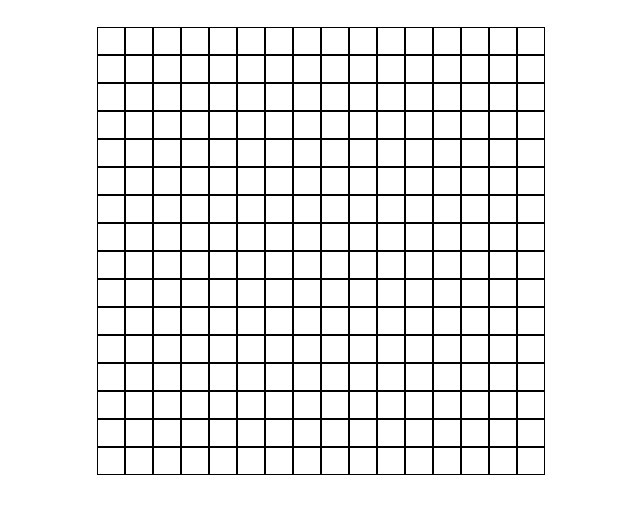
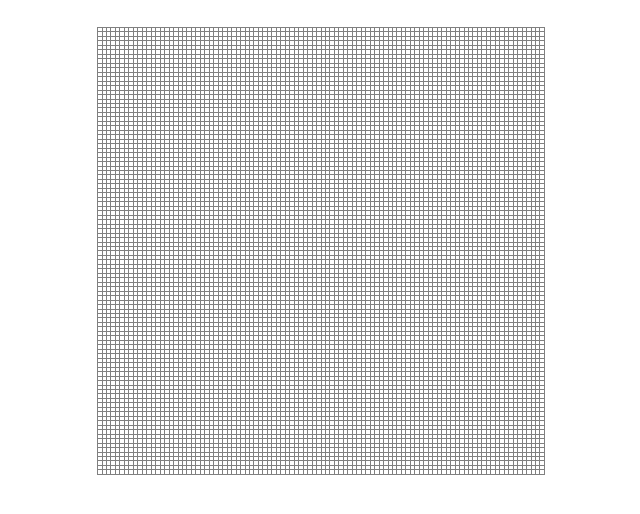
Before and after one commit to jamesarrojo/etch-a-sketch, a plain HTML site: page index.html in a window 1280 px wide. Shown: the part 70-584 px from the top of the page, without its empty margins (319-959 px from the left). Drawn offline with Linux system fonts and the light colour scheme.

Commit message:
Fix border thickness for grid

```diff
--- a/script.js
+++ b/script.js
@@ -41,7 +41,7 @@ function createGrid(dimension) {
 
 function main() {
     // const userInput = Number(prompt('Please enter the grid dimensions'))
-    let userInput = 16
+    let userInput = 100
     createGrid(userInput)
 }
 
--- a/style.css
+++ b/style.css
@@ -14,13 +14,15 @@ h1 {
     justify-content: center;
     width: 35vw;
     height: 35vw;
-    /* border: 1px solid red; */
+    border-top: 1px solid gray;
+    border-left: 1px solid gray;
     margin: 0 auto;
 
 }
 
 .box {
-    border: 0.5px solid black;
+    border-bottom: 1px solid gray;
+    border-right: 1px solid gray;
     flex: 1 1 auto;
 }
 
```
